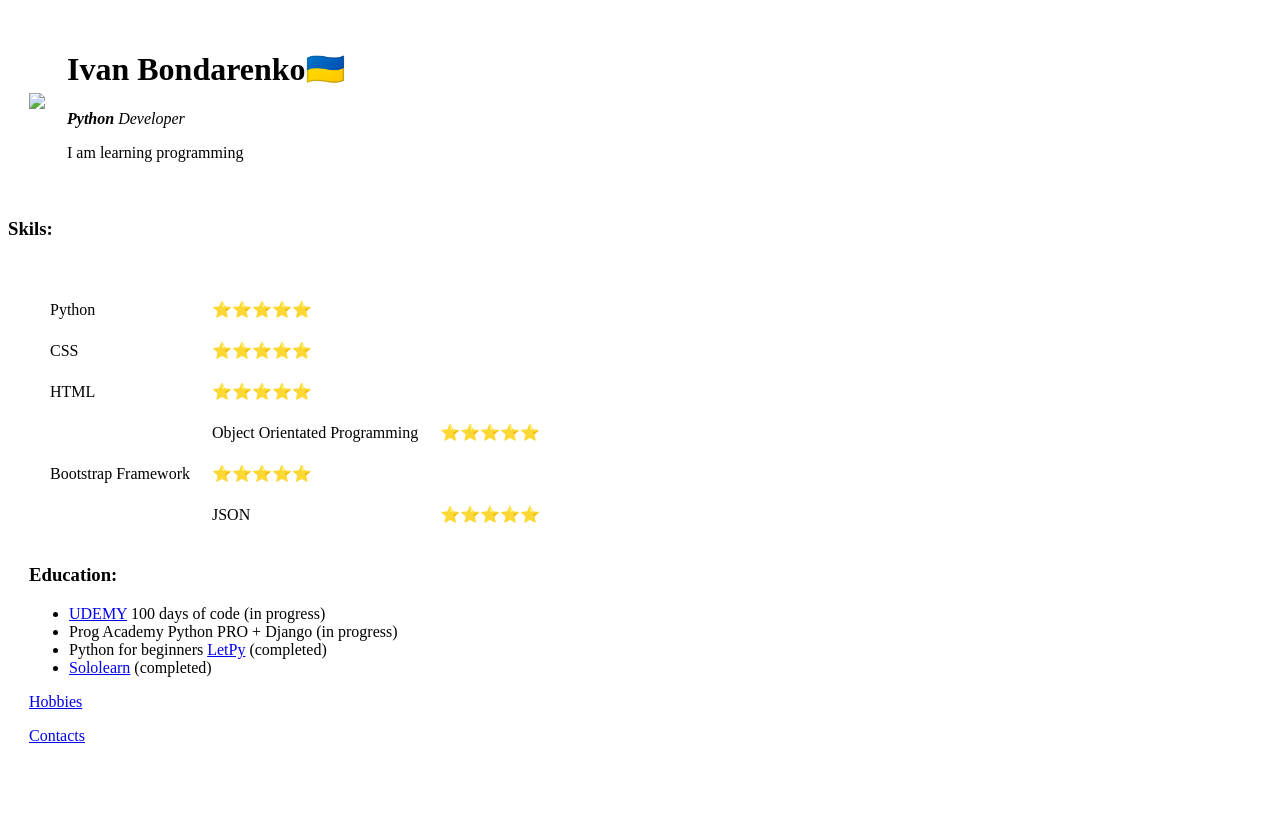
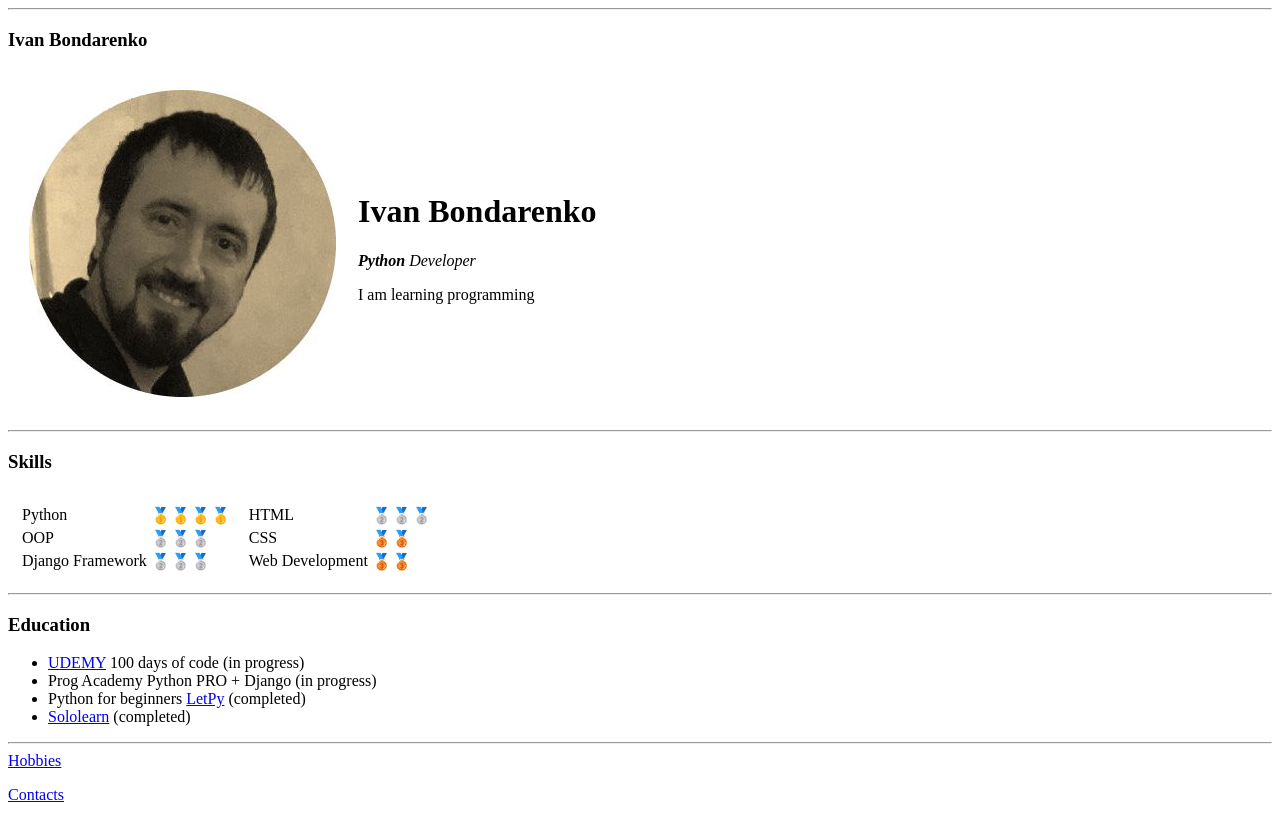
Before and after one commit to IvanBondarenkoIT/UDEMY_d41_HTML-CSS, a plain HTML site: page index.html in a window 1280 px wide. Drawn offline with Linux system fonts and the light colour scheme.

Commit message:
fix the tables

```diff
--- a/index.html
+++ b/index.html
@@ -1,66 +1,107 @@
 <!doctype html>
     <head>
         <meta charset="UTF-8">
-
         <title>Ivan Personal Site</title>
     </head>
 
     <body>
+    <hr>
+        <h3>Ivan Bondarenko</h3>
         <table cellspacing="20">
             <tr>
-                <td><img src="images/my_photo.png"></td>
-                <td><h1>Ivan Bondarenko🇺🇦️</h1>
-                <p><em><strong>Python</strong> Developer</em></p>
-                <p>I am learning programming</p>
+                <td><img src="images/My_photo_B&W.jpeg"></td>
+                <td><h1>Ivan Bondarenko</h1>
+                    <p><em><strong>Python</strong> Developer</em></p>
+                    <p>I am learning programming</p>
                 </td>
             </tr>
 
         </table>
 
+<!--        <h3>Worck Experience</h3>-->
+    <hr>
+        <h3>Skills</h3>
 
-        <h3>Skils:</h3>
-        <table cellspacing="20">
+        <table cellspacing="10">
             <tr>
                 <td>
-                    <table cellspacing="20">
+                    <table>
                         <tr>
-                            <td>Python</td>
-                            <td>⭐️⭐️⭐️⭐️⭐️</td>
-                        </tr>
+                <td>Python</td>
+                <td>🥇🥇🥇🥇️</td>
+            </tr>
                         <tr>
-                            <td>CSS</td>
-                            <td>⭐️⭐️⭐️⭐️⭐️</td>
-                        </tr>
+                <td>OOP</td>
+                <td>🥈🥈🥈️</td>
+            </tr>
                         <tr>
-                            <td>HTML</td>
-                            <td>⭐️⭐️⭐️⭐️⭐️</td>
-                        </tr>
+                <td>Django Framework</td>
+                <td>🥈🥈🥈️</td>
+            </tr>
+                    </table>
                 </td>
-            </tr>
-            <tr>
+
                 <td>
-                    <td>Object Orientated Programming</td>
-                    <td>⭐️⭐️⭐️⭐️⭐️</td>
-                    </td>
+                <table>
                     <tr>
-                        <td>Bootstrap Framework</td>
-                        <td>⭐️⭐️⭐️⭐️⭐️</td>
-                    </tr>
-                    <td>
-                        <td>JSON</td>
-                        <td>⭐️⭐️⭐️⭐️⭐️</td>
-                    </td>
+                    <td>HTML</td>
+                    <td>🥈🥈🥈️</td>
+                </tr>
+                    <tr>
+                    <td>CSS</td>
+                    <td>🥉🥉️</td>
+                </tr>
+                    <tr>
+                    <td>Web Development</td>
+                    <td>🥉🥉</td>
+                </tr>
+                </table>
+            </td>
             </tr>
         </table>
 
+<!--        <table cellspacing="20">-->
 
-        <h3>Education:</h3>
+<!--                <td>-->
+<!--                    <tr>-->
+<!--                    <td>Python</td>-->
+<!--                    <td>⭐️⭐️⭐️⭐️️</td>-->
+<!--                </tr>-->
+<!--                    <tr>-->
+<!--                    <td>OOP</td>-->
+<!--                    <td>⭐️⭐️⭐️️</td>-->
+<!--                </tr>-->
+<!--                    <tr>-->
+<!--                    <td>Django Framework</td>-->
+<!--                    <td>⭐️⭐️⭐️️</td>-->
+<!--                </tr>-->
+<!--                </td>-->
+
+<!--                <td>-->
+<!--                <tr>-->
+<!--                    <td>HTML</td>-->
+<!--                    <td>⭐️⭐️⭐️️</td>-->
+<!--                </tr>-->
+<!--                <tr>-->
+<!--                    <td>CSS</td>-->
+<!--                    <td>⭐️⭐️️</td>-->
+<!--                </tr>-->
+<!--                <tr>-->
+<!--                    <td>Web Development</td>-->
+<!--                    <td>⭐️⭐️</td>-->
+<!--                </tr>-->
+<!--            </td>-->
+
+<!--        </table>-->
+    <hr>
+        <h3>Education</h3>
         <ul>
-            <li><a href="https://www.udemy.com">UDEMY</a> 100 days of code  (in progress)</li>
+            <li><a href="https://www.udemy.com">UDEMY</a> 100 days of code (in progress)</li>
             <li>Prog Academy Python PRO + Django (in progress)</li>
             <li>Python for beginners <a href="https://letpy.com">LetPy</a> (completed)</li>
             <li><a href="https://www.sololearn.com">Sololearn</a> (completed)</li>
         </ul>
+    <hr>
         <a href="hobbies.html">Hobbies</a>
         <p><a href="contacts.html">Contacts</a></p>
     </body>
```
Also changed, not shown: images/My_photo_B&W.jpeg (added).
